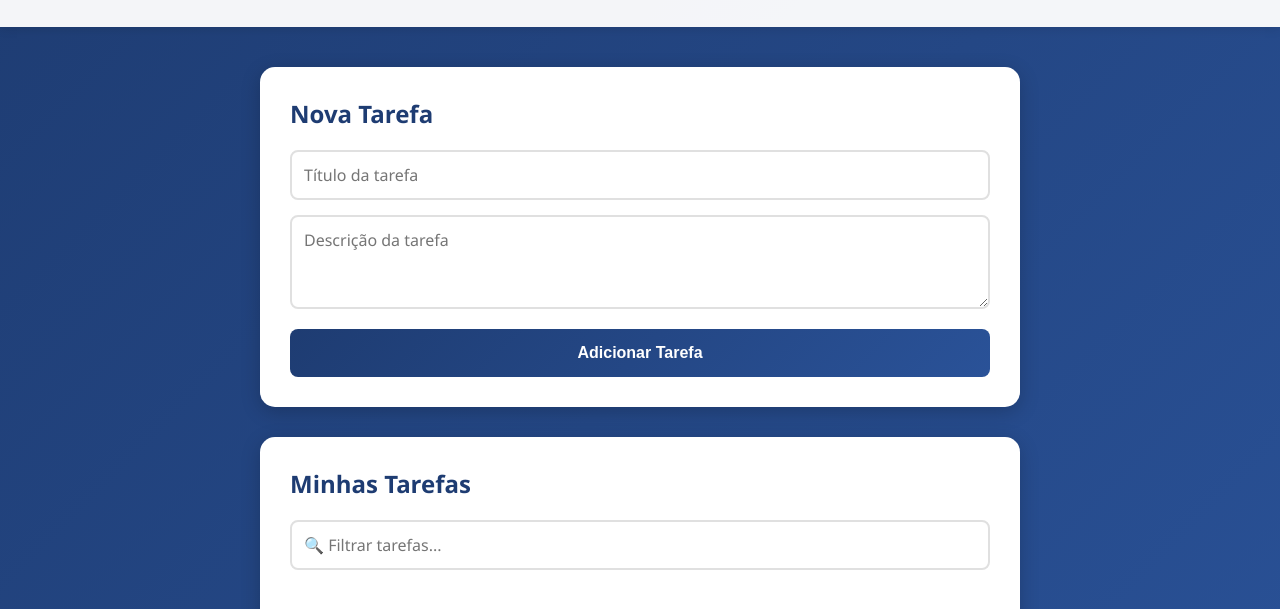
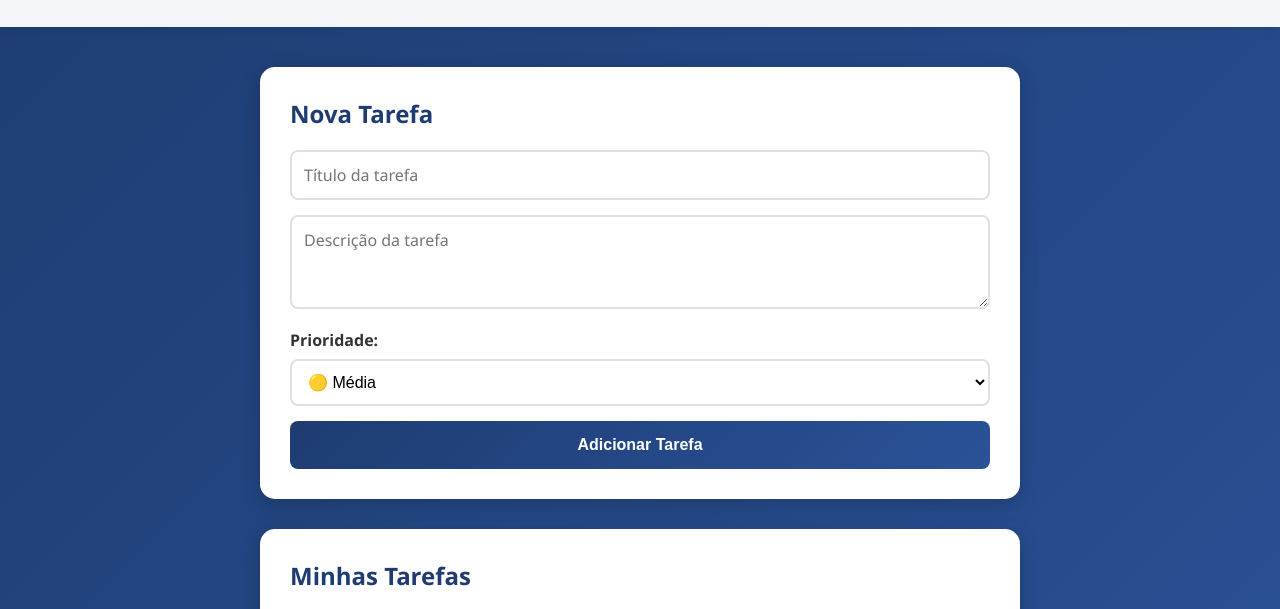
Before and after one commit to kaue05/atividades-desenvolvimento-colaborativo-CLOUD-BRANCH-MERGE, a plain HTML site: page index.html in a window 1280 px wide. Shown: the part 114-723 px from the top of the page. Drawn offline with Linux system fonts and the light colour scheme.

Commit message:
feat: adiciona seletor de prioridade na interface

```diff
--- a/index.html
+++ b/index.html
@@ -21,6 +21,14 @@
             <div class="form-group">
                 <textarea id="taskDescription" placeholder="Descrição da tarefa" rows="3"></textarea>
             </div>
+            <div class="form-group">
+                <label for="taskPriority">Prioridade:</label>
+                <select id="taskPriority">
+                    <option value="baixa">🟢 Baixa</option>
+                    <option value="media" selected>🟡 Média</option>
+                    <option value="alta">🔴 Alta</option>
+                </select>
+            </div>
             <button id="addTaskBtn" class="btn-primary">Adicionar Tarefa</button>
         </section>
 
--- a/style.css
+++ b/style.css
@@ -196,3 +196,25 @@ input.error {
     25% { transform: translateX(-10px); }
     75% { transform: translateX(10px); }
 }
+
+select {
+    width: 100%;
+    padding: 12px;
+    border: 2px solid #e0e0e0;
+    border-radius: 8px;
+    font-size: 16px;
+    background-color: white;
+    cursor: pointer;
+}
+
+select:focus {
+    outline: none;
+    border-color: #2a5298;
+}
+
+label {
+    display: block;
+    margin-bottom: 8px;
+    color: #333;
+    font-weight: 600;
+}
```
